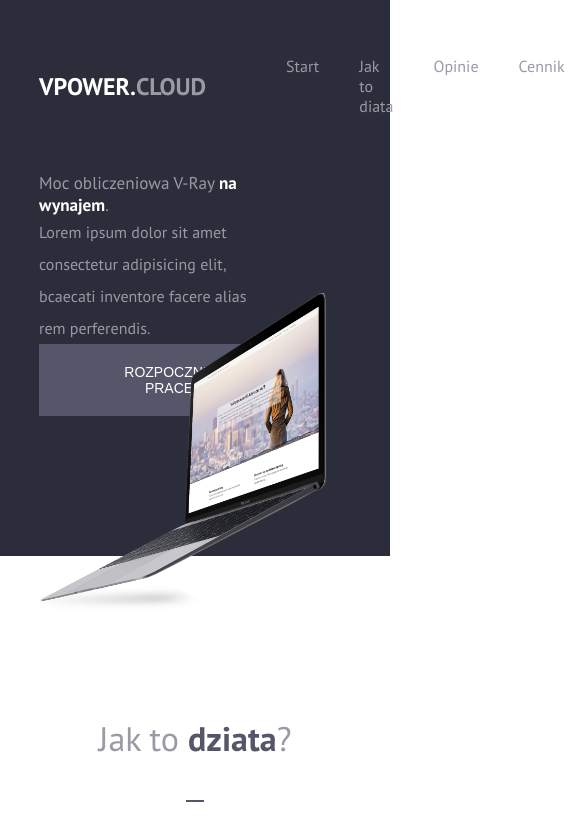
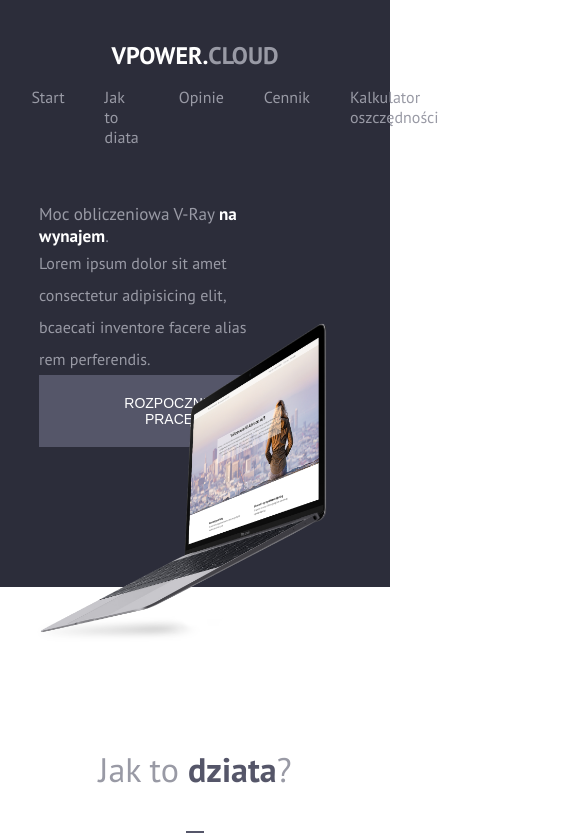
Before and after one commit to amelrc/wf__design, a website: page index.html in a window 390 px wide. Shown: the top 839 px of the page, 585 px wide, since content can reach past the window. Drawn offline with Linux system fonts and the light colour scheme.

Commit message:
responsive done

```diff
--- a/index.html
+++ b/index.html
@@ -11,8 +11,8 @@
 
 <body>
     <header class="header bg">
-        <nav class="nav">
-            <h2><span class="boldwhite">VPOWER.</span>CLOUD</h2>
+        <nav class="nav container">
+            <h2 class="logo"><span class="boldwhite">VPOWER.</span>CLOUD</h2>
             <ul class="list">
                 <li class="list__item">Start</li>
                 <li class="list__item">Jak to diata</li>
--- a/sass/main.scss
+++ b/sass/main.scss
@@ -58,11 +58,9 @@
 }
 
 .nav {
-    display: flex;
     justify-content: space-between;
     align-items: center;
     padding: 40px 0;
-    margin: 0 10%;
 }
 
 .list {
@@ -76,7 +74,6 @@
 .container {
     display: flex;
     margin: 0 10%;
-    justify-content: center;
     &__heading {
         margin-bottom: 140px;
     display: flex;
@@ -256,6 +253,9 @@
         position: absolute;
         top: 190px;
         left: 310px;
+        display: flex;
+        justify-content: space-between;
+        align-items: center;
     }
 }
 
@@ -307,11 +307,6 @@
     line-height: 32px;
 }
 
-.slide__cards {
-    display: flex;
-    justify-content: space-between;
-    align-items: center;
-}
 .heading {
     justify-content: center;
     display: flex;
@@ -360,3 +355,22 @@
 .item-dash-footer {
     margin-top: 0;
 }
+
+// media query
+
+@media screen and (max-width: 950px){
+
+    .nav {
+        flex-direction: column;
+    }
+    .logo {
+        margin: 0;
+    }
+    .slide__cards {
+        left: 185px;
+    }
+    .top__right {
+        padding: 0;
+    }
+
+}
```
Also changed, not shown: css/main.css, css/main.min.css.
